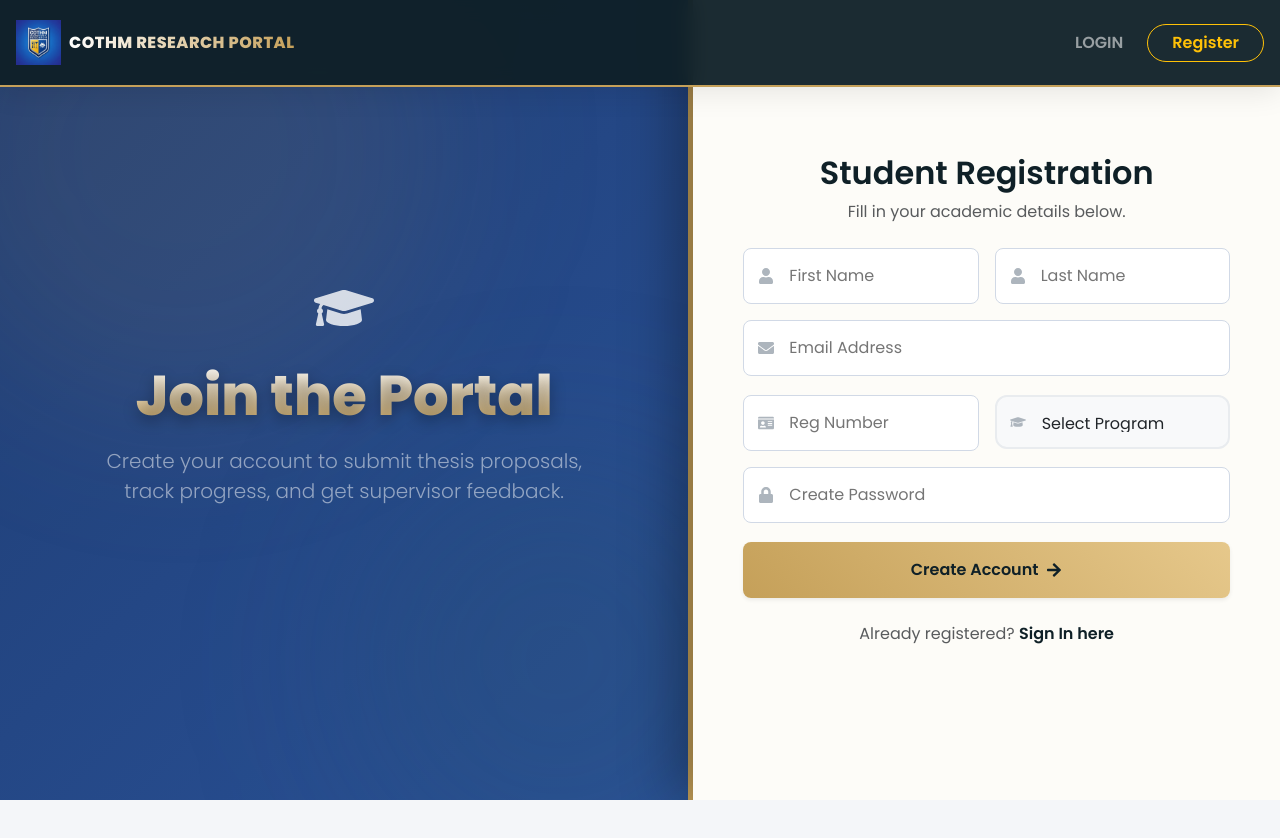
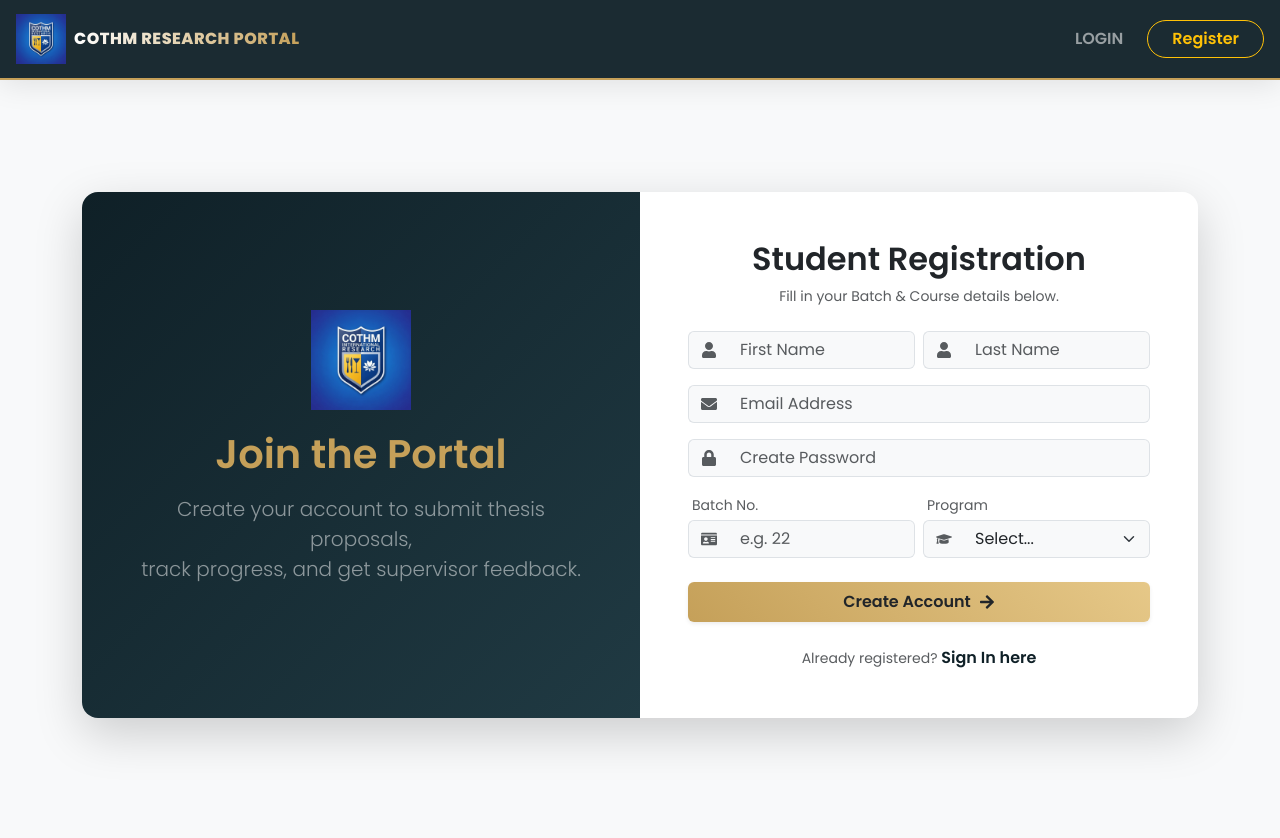
Before and after one commit to faizi1212/cothm_Research_portal, a React (Create React App) app in the folder client/: page /signup in a window 1280 px wide. Shown: the top 838 px of the page. Before the commit the page ends 800 px from the top, so only its background shows below. Built offline with nearby package versions, Linux system fonts and the light colour scheme.

Commit message:
Fix Signup layout and restore COTHM fields

```diff
--- a/client/src/Navbar.js
+++ b/client/src/Navbar.js
@@ -12,21 +12,20 @@
   };
 
   return (
-    <nav className="navbar navbar-expand-lg navbar-dark fixed-top navbar-glass">
+    <nav className="navbar navbar-expand-lg navbar-dark fixed-top navbar-glass" style={{ height: "80px" }}>
       <div className="container-fluid px-3">
         {/* BRAND SECTION */}
         <Link className="navbar-brand d-flex align-items-center gap-2" to={user ? "/dashboard" : "/"}>
           <img
             src="/logo.png"
             alt="COTHM Logo"
-            style={{ height: "45px", objectFit: "contain" }} /* Reduced Height */
+            style={{ height: "50px", objectFit: "contain" }} /* PERFECT SIZE */
             className="d-inline-block align-text-top"
           />
-          {/* COMPACT TITLE STYLING */}
           <span className="d-none d-sm-block" style={{
             fontFamily: "'Poppins', sans-serif",
             fontWeight: "700",
-            fontSize: "1rem", /* Reduced to 16px (Standard size) */
+            fontSize: "1rem",
             letterSpacing: "0.5px",
             background: "linear-gradient(to right, #fff, #c5a059)",
             WebkitBackgroundClip: "text",
@@ -63,7 +62,6 @@
               </>
             ) : (
               <>
-                {/* User Info - Compact Layout */}
                 <li className="nav-item text-end d-none d-lg-block">
                   <div className="text-white fw-bold" style={{ fontSize: "0.85rem" }}>
                     Welcome, {user.firstName}
--- a/client/src/Signup.js
+++ b/client/src/Signup.js
@@ -4,9 +4,16 @@
 import { FaUser, FaEnvelope, FaLock, FaIdCard, FaGraduationCap, FaArrowRight } from "react-icons/fa";
 
 const Signup = () => {
+  // 1. STATE: Updated to include correct COTHM fields (Batch & Course)
   const [formData, setFormData] = useState({
-    firstName: "", lastName: "", email: "", regNumber: "", program: "", password: ""
+    firstName: "",
+    lastName: "",
+    email: "",
+    batchNumber: "", // Changed from regNumber
+    course: "",      // Changed from program
+    password: ""
   });
+
   const [loading, setLoading] = useState(false);
   const navigate = useNavigate();
   const API_URL = "https://cothm-research-portal.onrender.com";
@@ -17,93 +24,112 @@
     e.preventDefault();
     setLoading(true);
     try {
-      await axios.post(`${API_URL}/api/register`, formData);
+      await axios.post(`${API_URL}/api/auth/register`, formData);
       alert("✅ Account Created! Please Login.");
       navigate("/");
     } catch (err) {
-      alert("❌ " + (err.response?.data?.msg || "Registration Failed"));
-    } finally { setLoading(false); }
+      alert("❌ " + (err.response?.data?.message || "Registration Failed"));
+    } finally {
+      setLoading(false);
+    }
   };
 
   return (
-    <div className="auth-page-wrapper">
-      {/* LEFT SIDE: BRANDING */}
-      <div className="auth-hero-section" style={{background: "linear-gradient(135deg, #1e3c72 0%, #2a5298 100%)"}}>
-        <div className="hero-content">
-          <FaGraduationCap className="mb-4" size={60} style={{ opacity: 0.8 }} />
-          <h1 className="hero-title">Join the Portal</h1>
+    // 2. LAYOUT FIX: Added marginTop: "80px" to clear the Fixed Navbar
+    <div className="container-fluid min-vh-100 d-flex align-items-center bg-light" style={{ marginTop: "80px", paddingBottom: "50px" }}>
+      <div className="container">
+        <div className="row g-0 shadow-lg rounded-4 overflow-hidden">
+
+          {/* LEFT SIDE: BRANDING (Blue Gradient) */}
+          <div className="col-lg-6 d-none d-lg-flex flex-column align-items-center justify-content-center text-center p-5"
+               style={{background: "linear-gradient(135deg, #0f2027 0%, #203a43 100%)", color: "white"}}>
+
+            {/* Logo added here */}
+            <img src="/logo.png" alt="COTHM" style={{ height: "100px", marginBottom: "20px" }} />
+
+            <h1 className="fw-bold mb-3" style={{ color: "#c5a059" }}>Join the Portal</h1>
             <p className="lead text-white-50">
               Create your account to submit thesis proposals, <br/> track progress, and get supervisor feedback.
             </p>
           </div>
-      </div>
 
-      {/* RIGHT SIDE: SIGNUP FORM */}
-      <div className="auth-form-section">
-        <div className="auth-card-modern" style={{maxWidth: "500px"}}>
+          {/* RIGHT SIDE: SIGNUP FORM (White Background) */}
+          <div className="col-lg-6 bg-white p-5">
             <div className="mb-4 text-center">
-            <h2 className="fw-bold text-navy">Student Registration</h2>
-            <p className="text-muted">Fill in your academic details below.</p>
+              <h2 className="fw-bold text-dark">Student Registration</h2>
+              <p className="text-muted small">Fill in your Batch & Course details below.</p>
             </div>
 
             <form onSubmit={handleSignup}>
-            <div className="row g-3">
+              {/* Name Fields */}
+              <div className="row g-2 mb-3">
                 <div className="col-md-6">
-                <div className="form-floating-custom mb-0">
-                  <input type="text" name="firstName" placeholder="First Name" onChange={handleChange} required />
-                  <FaUser className="field-icon" />
+                  <div className="input-group">
+                    <span className="input-group-text bg-light border-end-0"><FaUser className="text-muted"/></span>
+                    <input type="text" className="form-control bg-light border-start-0" name="firstName" placeholder="First Name" onChange={handleChange} required />
                   </div>
                 </div>
                 <div className="col-md-6">
-                <div className="form-floating-custom mb-0">
-                  <input type="text" name="lastName" placeholder="Last Name" onChange={handleChange} required />
-                  <FaUser className="field-icon" />
+                  <div className="input-group">
+                     <span className="input-group-text bg-light border-end-0"><FaUser className="text-muted"/></span>
+                    <input type="text" className="form-control bg-light border-start-0" name="lastName" placeholder="Last Name" onChange={handleChange} required />
                   </div>
                 </div>
               </div>
 
-            <div className="form-floating-custom mt-3">
-              <input type="email" name="email" placeholder="Email Address" onChange={handleChange} required />
-              <FaEnvelope className="field-icon" />
+              {/* Email */}
+              <div className="mb-3 input-group">
+                <span className="input-group-text bg-light border-end-0"><FaEnvelope className="text-muted"/></span>
+                <input type="email" className="form-control bg-light border-start-0" name="email" placeholder="Email Address" onChange={handleChange} required />
               </div>
 
-            <div className="row g-3">
+              {/* Password */}
+              <div className="mb-3 input-group">
+                <span className="input-group-text bg-light border-end-0"><FaLock className="text-muted"/></span>
+                <input type="password" className="form-control bg-light border-start-0" name="password" placeholder="Create Password" onChange={handleChange} required />
+              </div>
+
+              {/* 3. CRITICAL FIELDS: Batch Number & Hospitality Courses */}
+              <div className="row g-2 mb-4">
                 <div className="col-md-6">
-                 <div className="form-floating-custom mb-0 mt-0">
-                    <input type="text" name="regNumber" placeholder="Reg Number" onChange={handleChange} required />
-                    <FaIdCard className="field-icon" />
+                  <label className="small text-muted ms-1 mb-1">Batch No.</label>
+                  <div className="input-group">
+                    <span className="input-group-text bg-light border-end-0"><FaIdCard className="text-muted"/></span>
+                    <input type="text" className="form-control bg-light border-start-0" name="batchNumber" placeholder="e.g. 22" onChange={handleChange} required />
                   </div>
                 </div>
                 <div className="col-md-6">
-                 <div className="form-floating-custom mb-0 mt-0">
-                    <select className="form-select" style={{paddingLeft:"45px", height:"54px", background:"#f8f9fa", border:"2px solid #e9ecef", borderRadius:"12px"}} name="program" onChange={handleChange} required>
-                      <option value="">Select Program</option>
-                      <option value="BSCS">BSCS</option>
-                      <option value="BBA">BBA</option>
-                      <option value="Hospitality">Hospitality</option>
+                   <label className="small text-muted ms-1 mb-1">Program</label>
+                   <div className="input-group">
+                    <span className="input-group-text bg-light border-end-0"><FaGraduationCap className="text-muted"/></span>
+                    <select className="form-select bg-light border-start-0" name="course" onChange={handleChange} required>
+                      <option value="">Select...</option>
+                      <option value="GDICA">GDICA</option>
+                      <option value="DCA">DCA</option>
+                      <option value="DHTML">DHTML</option>
+                      <option value="DIHO">DIHO</option>
+                      <option value="HM">HM</option>
                     </select>
-                    <FaGraduationCap className="field-icon" />
                    </div>
                 </div>
               </div>
 
-            <div className="form-floating-custom mt-3">
-              <input type="password" name="password" placeholder="Create Password" onChange={handleChange} required />
-              <FaLock className="field-icon" />
-            </div>
-
-            <button type="submit" className="btn btn-primary w-100 py-3 mt-2 rounded-3 fw-bold shadow-sm d-flex align-items-center justify-content-center" disabled={loading}>
+              <button type="submit" className="btn w-100 py-2 fw-bold text-dark shadow-sm d-flex align-items-center justify-content-center"
+                      style={{ background: "linear-gradient(45deg, #c5a059, #e6c888)", border: "none" }}
+                      disabled={loading}>
                 {loading ? "Creating Account..." : <>Create Account <FaArrowRight className="ms-2"/></>}
               </button>
             </form>
 
             <div className="text-center mt-4">
-            <span className="text-muted">Already registered? </span>
-            <Link to="/" className="fw-bold text-navy text-decoration-none">Sign In here</Link>
+              <span className="text-muted small">Already registered? </span>
+              <Link to="/" className="fw-bold text-decoration-none" style={{ color: "#0f2027" }}>Sign In here</Link>
+            </div>
           </div>
         </div>
       </div>
     </div>
   );
 };
+
 export default Signup;
```
Lines whose indentation alone changed are shown as unchanged.
